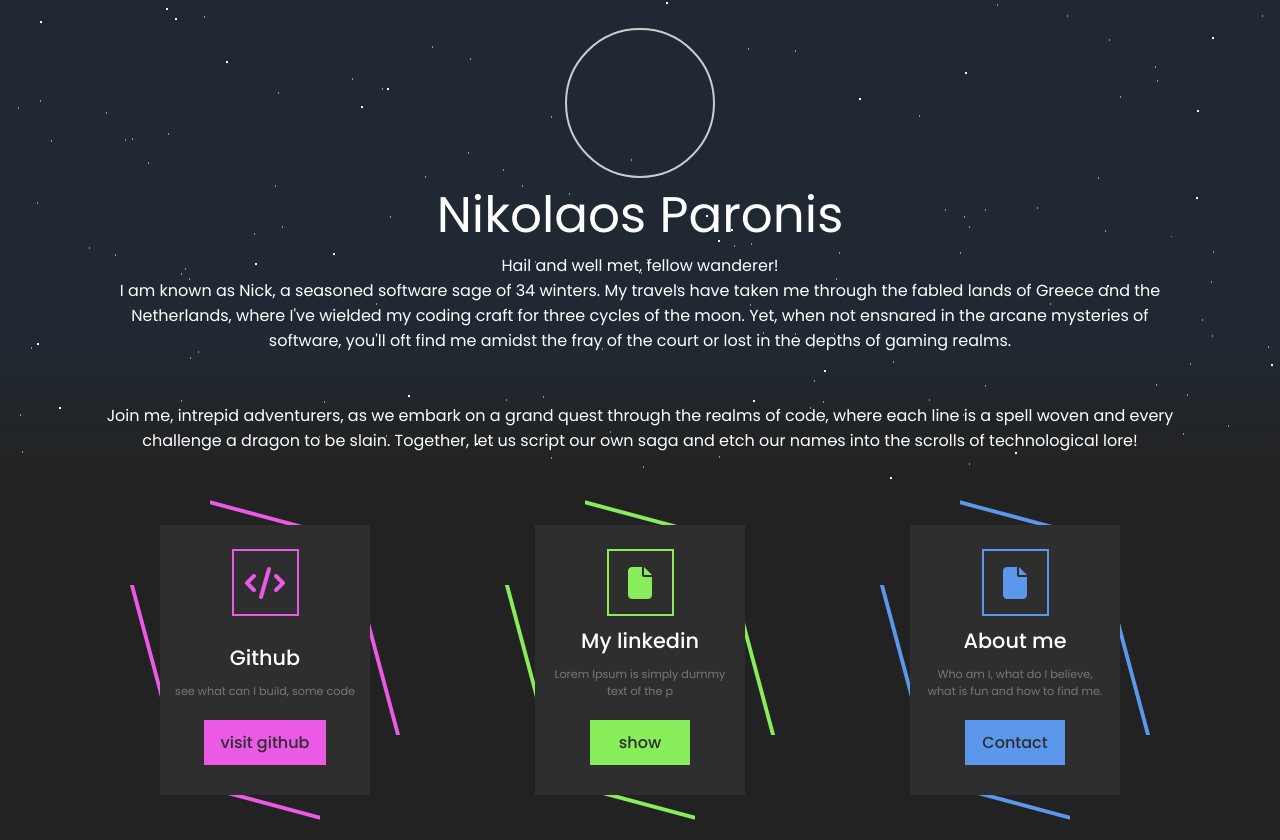
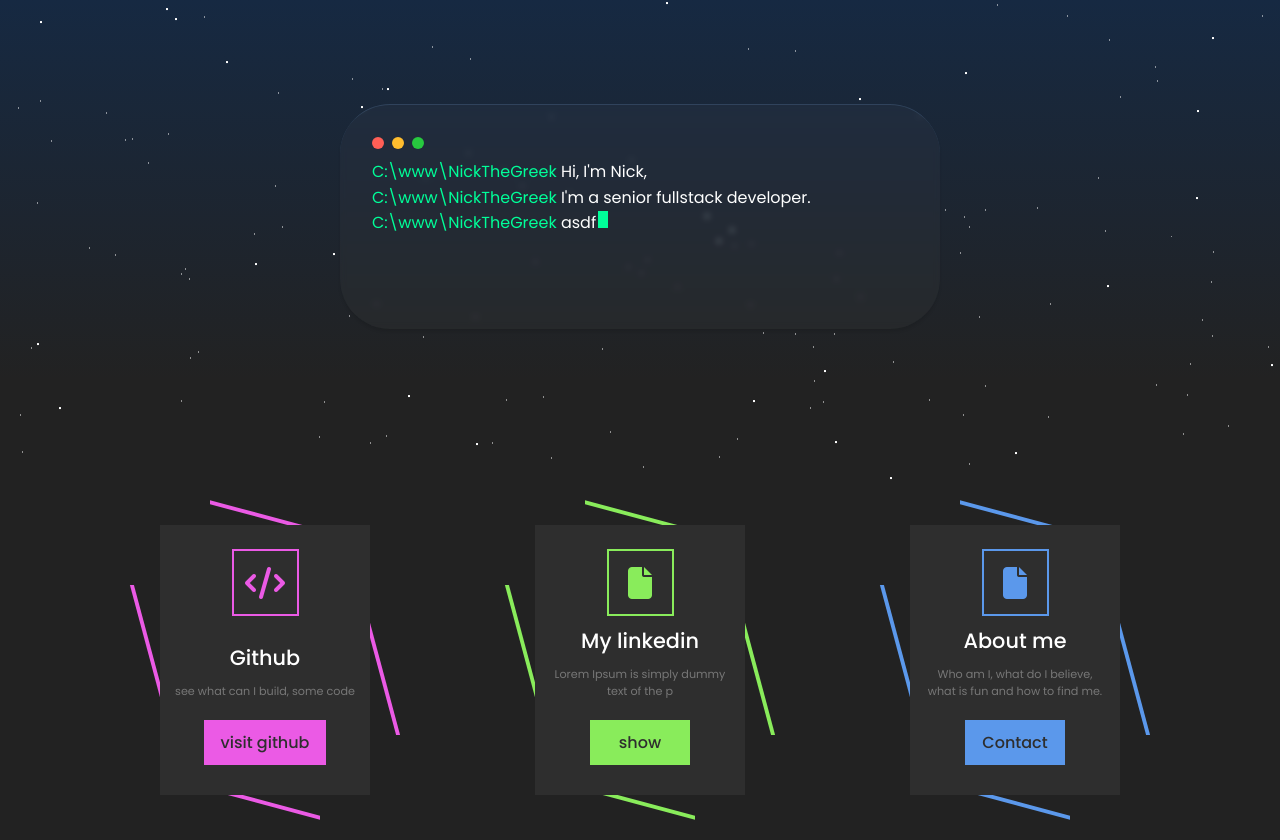
Before and after one commit to NickParonis/Typescript-React-UI, a React (Vite) app: page / in a window 1280 px wide. Built offline with nearby package versions, Linux system fonts and the light colour scheme.

Commit message:
updated UI, added terminal, added visual animations

```diff
--- a/package.json
+++ b/package.json
@@ -26,11 +26,11 @@
     "@types/react-dom": "^18.2.7",
     "@typescript-eslint/eslint-plugin": "^6.0.0",
     "@typescript-eslint/parser": "^6.0.0",
-    "@vitejs/plugin-react": "^4.0.3",
+    "@vitejs/plugin-react": "^4.5.0",
     "eslint": "^8.45.0",
     "eslint-plugin-react-hooks": "^4.6.0",
     "eslint-plugin-react-refresh": "^0.4.3",
     "typescript": "^5.0.2",
-    "vite": "^4.4.5"
+    "vite": "^6.3.5"
   }
 }
--- a/src/App.tsx
+++ b/src/App.tsx
@@ -7,7 +7,6 @@ function App(){
   return (
     <>
       <StarsSection />
-      <div></div>
       <CardList />
       {/* <ChatSection /> */}
       {/* <BasicModal /> */}
--- a/src/components/StarsSection.css
+++ b/src/components/StarsSection.css
@@ -2,8 +2,10 @@
         height: 60vh;
     background: rgb(34,34,34);
     POSITION: RELATIVE;
-    background: rgb(32,41,51);
-    background: linear-gradient(180deg, rgba(32,41,51,1) 35%, rgba(32,41,51,1) 68%, rgba(34,34,34,1) 100%);
+    /* background: rgb(32,41,51);
+    background: linear-gradient(180deg, rgba(32,41,51,1) 35%, rgba(32,41,51,1) 68%, rgba(34,34,34,1) 100%); */
+background: #162942;
+    background: linear-gradient(180deg, rgba(22, 41, 66, 1) 0%, rgba(34, 34, 34, 1) 79%);
 }
 
 .biosection{
@@ -17,10 +19,22 @@
 }
 
 .bio {
-    display: flex;
+    margin: 13vh;
+    padding: 4vh;
+    width: 600px;
+    height: 225px;
+    color: white;
+    /* text-align: center;
+    display: flex; */
     flex-direction: column;
-    justify-content: center; /* Center horizontally */
-    align-items: center; /* Center vertically */
+    justify-content: center;
+    align-items: center;
+    border-radius: 50px;
+    background-color: rgba(255, 255, 255, 0.027);
+    backdrop-filter: blur(3px);
+    border-top: 1px solid rgba(77, 104, 138, 0.4);
+    box-shadow: 0px 3px 3px rgb(0, 0, 0, 0.089);
+
 }
 .title{
     font-size: 50px;
@@ -38,15 +52,6 @@
     border: 2px solid #ccc; /* Add a border if needed */
 }
 
-.bio {
-    padding-right: 13vh;
-    padding-left: 13vh;
-    color: white;
-    text-align: center;
-}
-
-
-
 .bg-animation {
     overflow: hidden;
     width: 100%;
--- a/src/components/StarsSection.tsx
+++ b/src/components/StarsSection.tsx
@@ -1,6 +1,6 @@
 import './Stars.css'
 import './StarsSection.css'
-import './StarsSection.css'
+import Terminal from './terminal';
 
 function Stars(){
 
@@ -13,16 +13,7 @@ function Stars(){
         <section className='starsSection'>
             <div className='biosection'>
                 <div className='bio text-center'>
-                    <div className='image'></div>
-                    <div className='title'>Nikolaos Paronis</div>
-                    <div className="par ">
-                        Hail and well met, fellow wanderer! <br />
-                        I am known as Nick, a seasoned software sage of 34 winters.
-                        My travels have taken me through the fabled lands of Greece and the Netherlands, where I've wielded my coding craft for three cycles of the moon.
-                        Yet, when not ensnared in the arcane mysteries of software, you'll oft find me amidst the fray of the court or lost in the depths of gaming realms. <br /> <br /> <br />
-                        Join me, intrepid adventurers, as we embark on a grand quest through the realms of code, where each line is a spell woven and every challenge a dragon to be slain.
-                        Together, let us script our own saga and etch our names into the scrolls of technological lore!
-                    </div>
+                    <Terminal />
                 </div>
             </div>
             <div className="bg-animation">
--- /dev/null
+++ b/src/components/terminal.css
@@ -0,0 +1,60 @@
+.terminal {
+    /*background-color: #1e1e1e;
+     color: #d4d4d4;
+    font-family: 'Courier New', Courier, monospace;
+    /* border-radius: 10px; */
+    /* padding: 20px; */
+    width: 100%;
+    /* max-width: 600px; */
+    /* box-shadow: 0 0 30px rgba(0, 0, 0, 0.6) */
+}
+
+.terminal-header {
+    display: flex;
+    gap: 8px;
+    margin-bottom: 10px;
+}
+
+.terminal-header span {
+    width: 12px;
+    height: 12px;
+    border-radius: 50%;
+    display: inline-block;
+}
+
+.red {
+    background-color: #ff5f56;
+}
+
+.yellow {
+    background-color: #ffbd2e;
+}
+
+.green {
+    background-color: #27c93f;
+}
+
+.terminal-body {
+    white-space: pre-wrap;
+    font-size: 1rem;
+    line-height: 1.6;
+}
+
+.prompt {
+    color: #00ff99;
+}
+
+.cursor {
+    display: inline-block;
+    width: 10px;
+    height: 1.1em;
+    background-color: #00ff99;
+    animation: blink 1s steps(1) infinite;
+    margin-left: 2px;
+}
+
+@keyframes blink {
+    50% {
+        opacity: 0;
+    }
+}
--- /dev/null
+++ b/src/components/terminal.tsx
@@ -0,0 +1,65 @@
+import React, { useEffect, useState } from 'react';
+import './Terminal.css';
+
+const Terminal: React.FC = () => {
+  const lines: string[] = [
+    "Hi, I'm Nick,",
+    "I'm a senior fullstack developer.",
+    "asdf",
+    "You can find me on discord below",
+  ];
+
+  const typingSpeed = 50;   // milliseconds per character
+  const linePause = 1000;   // pause after each line
+
+  const [displayedLines, setDisplayedLines] = useState<string[]>([]);
+  const [currentLine, setCurrentLine] = useState<string>('');
+  const [lineIndex, setLineIndex] = useState<number>(0);
+  const [charIndex, setCharIndex] = useState<number>(0);
+
+  useEffect(() => {
+    if (lineIndex >= lines.length) return;
+
+    let timeout: NodeJS.Timeout;
+
+    if (charIndex < lines[lineIndex].length) {
+      timeout = setTimeout(() => {
+        setCurrentLine((prev) => prev + lines[lineIndex][charIndex]);
+        setCharIndex((prev) => prev + 1);
+      }, typingSpeed);
+    } else {
+      timeout = setTimeout(() => {
+        setDisplayedLines((prev) => [...prev, lines[lineIndex]]);
+        setCurrentLine('');
+        setCharIndex(0);
+        setLineIndex((prev) => prev + 1);
+      }, linePause);
+    }
+
+    return () => clearTimeout(timeout);
+  }, [charIndex, lineIndex, lines]);
+
+    return (
+        <div className="terminal">
+            <div className="terminal-header">
+                <span className="red" />
+                <span className="yellow" />
+                <span className="green" />
+            </div>
+            <div className="terminal-body">
+                {displayedLines.map((line, idx) => (
+                <div key={idx}>
+                    <span className="prompt">C:\www\NickTheGreek</span> {line}
+                </div>
+                ))}
+                <div>
+                    <span className="prompt">C:\www\NickTheGreek</span>{' '}
+                    {lineIndex < lines.length ? currentLine : ''}
+                    <span className="cursor" />
+                </div>
+            </div>
+        </div>
+    );
+};
+
+export default Terminal;
```
Also changed, not shown: 1 other file (tests, documents, lock files or other folders).
